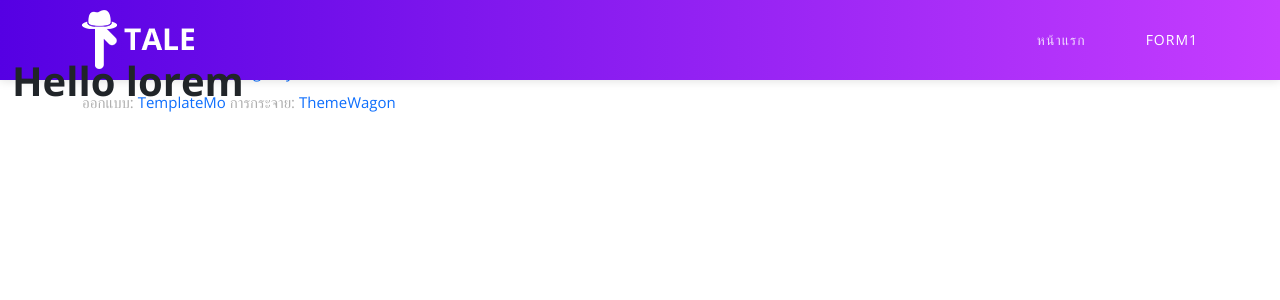
After one commit to Backerss/milk, a PHP site: page /form1.php in a window 1280 px wide. The commit adds this page. Shown: the top 300 px of the page. Run offline with PHP 8.4, Linux system fonts and the light colour scheme.

Commit message:
update include_footer_header_script and add more page

```diff
--- a/assets/css/custom.css
+++ b/assets/css/custom.css
@@ -1,3 +1,9 @@
 span {
     color: rgb(0, 150, 244) !important;
 }
+
+.main-content{
+    position: fixed;
+    width: 100%;
+    z-index: 1000;
+}
--- /dev/null
+++ b/form1.php
@@ -0,0 +1,85 @@
+<!DOCTYPE html>
+<html lang="en">
+<head>
+    <?php include("include/include_header.php") ?>
+</head>
+<body>
+
+  <!-- ***** เริ่มการโหลดล่วงหน้า ***** -->
+  <div id="js-preloader" class="js-preloader">
+    <div class="preloader-inner">
+      <span class="dot"></span>
+      <div class="dots">
+        <span></span>
+        <span></span>
+        <span></span>
+      </div>
+    </div>
+  </div>
+  <!-- ***** สิ้นสุดการโหลดล่วงหน้า ***** -->
+
+  <!-- ***** เริ่มพื้นที่ส่วนก่อนส่วนหัว ***** -->
+  <div class="pre-header">
+    <div class="container">
+      <div class="row">
+        <div class="col-lg-8 col-sm-9">
+          <div class="left-info">
+            <ul>
+              <li><a href="#"><i class="fa fa-phone"></i>+66 2264 7041</a></li>
+              <li><a href="#"><i class="fa fa-envelope"></i>asan.r@nsru.ac.th</a></li>
+              <li><a href="#"><i class="fa fa-map-marker"></i>NSRU</a></li>
+            </ul>
+          </div>
+        </div>
+        <div class="col-lg-4 col-sm-3">
+          <div class="social-icons">
+            <ul>
+              <li><a href="#"><i class="fab fa-facebook"></i></a></li>
+              <li><a href="#"><i class="fab fa-twitter"></i></a></li>
+              <li><a href="#"><i class="fab fa-linkedin"></i></a></li>
+              <li><a href="#"><i class="fab fa-google-plus"></i></a></li>
+            </ul>
+          </div>
+        </div>
+      </div>
+    </div>
+  </div>
+  <!-- ***** สิ้นสุดพื้นที่ส่วนก่อนส่วนหัว ***** -->
+
+    <header class="header-area header-sticky">
+    <div class="container">
+      <div class="row">
+        <div class="col-12">
+          <nav class="main-nav">
+            <!-- ***** เริ่มโลโก้ ***** -->
+            <a href="index.html" class="logo">
+              <img src="assets/images/logo.png" alt="" style="max-width: 112px;">
+            </a>
+            <!-- ***** สิ้นสุดโลโก้ ***** -->
+            <!-- ***** เริ่มเมนู ***** -->
+            <?php include("nav_bar.php") ?>
+            <a class='menu-trigger'>
+              <span>เมนู</span>
+            </a>
+            <!-- ***** สิ้นสุดเมนู ***** -->
+          </nav>
+        </div>
+      </div>
+    </div>
+    </header>
+
+
+    <div class="container main-content">
+        <div class="row">
+            <div class="col-lg-5">
+                <h1>Hello lorem</h1>
+            </div>
+        </div>
+    </div>
+
+
+    <?php include("include/include_footer.php") ?>
+</body>
+
+    <?php include("include/include_script.php") ?>
+</html>
--- /dev/null
+++ b/include/include_footer.php
@@ -0,0 +1,10 @@
+
+    <div class="container">
+      <div class="col-lg-12">
+        <p>ลิขสิทธิ์ © 2036 <a href="#">Tale SEO Agency</a>. สงวนลิขสิทธิ์ทั้งหมด.
+
+          <br>ออกแบบ: <a href="https://templatemo.com" target="_blank">TemplateMo</a> การกระจาย: <a
+            href="https://themewagon.com">ThemeWagon</a>
+        </p>
+      </div>
+    </div>
--- /dev/null
+++ b/include/include_header.php
@@ -0,0 +1,19 @@
+<meta charset="utf-8">
+<meta name="viewport" content="width=device-width, initial-scale=1, shrink-to-fit=no">
+
+<link href="https://fonts.googleapis.com/css2?family=Open+Sans:wght@300;400;500;600;700;800&display=swap"
+    rel="stylesheet">
+
+<title>Backer</title>
+
+  <!-- Bootstrap core CSS -->
+<link href="vendor/bootstrap/css/bootstrap.min.css" rel="stylesheet">
+
+
+<!-- Additional CSS Files -->
+<link rel="stylesheet" href="assets/css/fontawesome.css">
+<link rel="stylesheet" href="assets/css/templatemo-tale-seo-agency.css">
+<link rel="stylesheet" href="assets/css/owl.css">
+<link rel="stylesheet" href="assets/css/animate.css">
+<link rel="stylesheet" href="https://unpkg.com/swiper@7/swiper-bundle.min.css" />
+<link rel="stylesheet" href="assets/css/custom.css">
--- /dev/null
+++ b/include/include_script.php
@@ -0,0 +1,8 @@
+<script src="vendor/jquery/jquery.min.js"></script>
+  <script src="vendor/bootstrap/js/bootstrap.min.js"></script>
+
+  <script src="assets/js/isotope.min.js"></script>
+  <script src="assets/js/owl-carousel.js"></script>
+  <script src="assets/js/tabs.js"></script>
+  <script src="assets/js/popup.js"></script>
+  <script src="assets/js/custom.js"></script>
--- /dev/null
+++ b/nav_bar.php
@@ -0,0 +1,4 @@
+<ul class="nav">
+    <li class="scroll-to-section"><a href="index.php" class="active">หน้าแรก</a></li>
+    <li class="scroll-to-section"><a href="form1.php" class="">form1</a></li>
+</ul>
```
Also changed, not shown: index.php (renamed from index.html, +4 -59 lines), test.html (added, +120 -0 lines).
